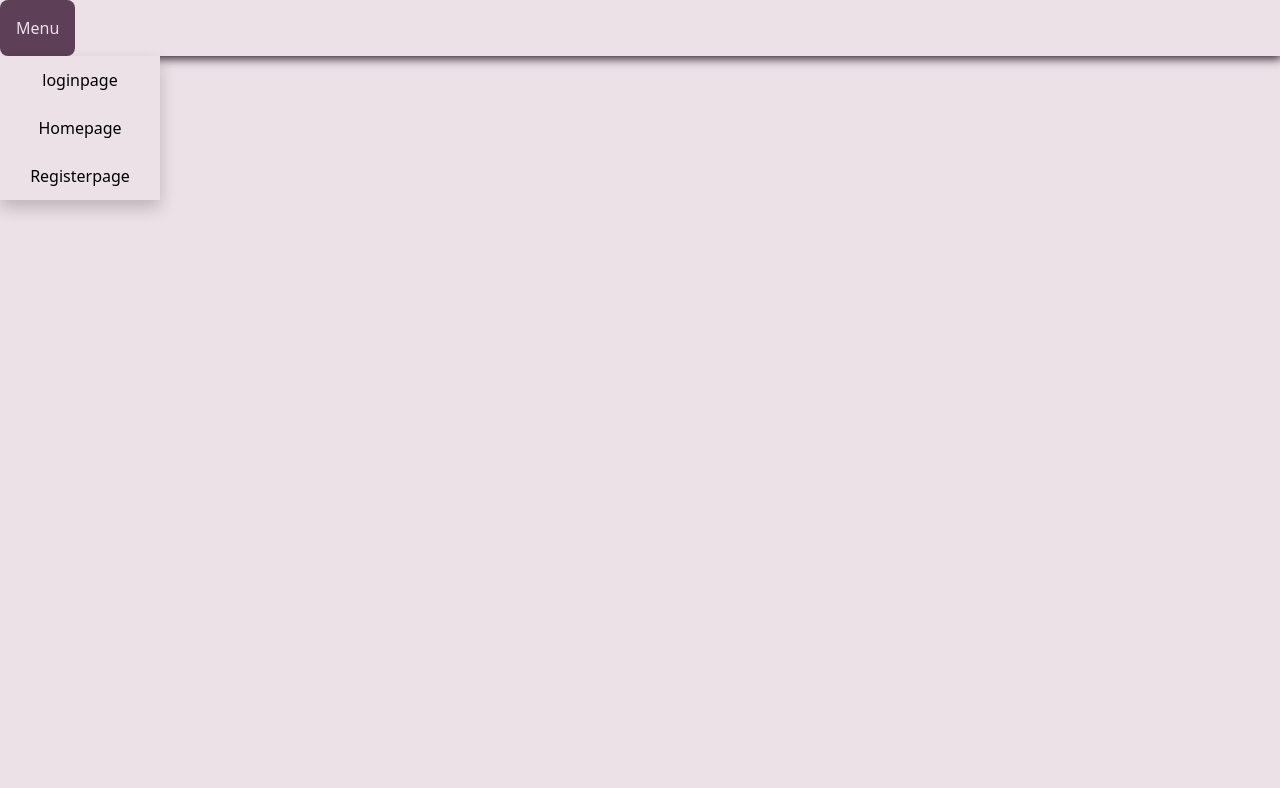
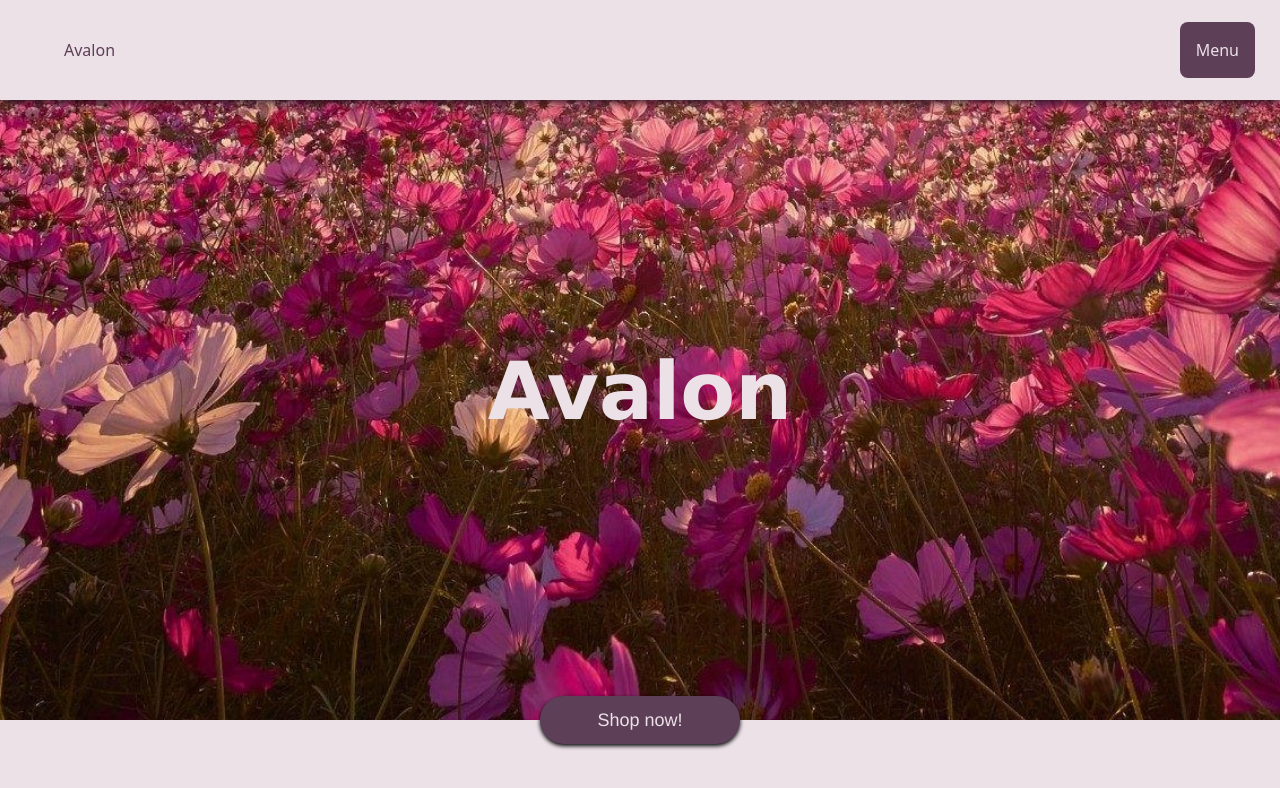
Before and after one commit to ChaiB04/Sem3-Avalon-FE, a React (Vite) app: page / in a window 1280 px wide. Shown: the top 788 px of the page. Built offline with nearby package versions, Linux system fonts and the light colour scheme.

Commit message:
Styled the homepage partly

```diff
--- a/src/App.jsx
+++ b/src/App.jsx
@@ -1,7 +1,7 @@
 import React from 'react'
 import './App.css'
+import NavBar from './components/NavBar.jsx';
 import { Route, Routes, BrowserRouter as Router } from "react-router-dom";
-import NavBar from './components/NavBar';
 import HomePage from './pages/HomePage';
 import LoginPage from './pages/LoginPage';
 import 'bootstrap/dist/css/bootstrap.min.css';
@@ -11,8 +11,9 @@ import RegisterPage from './pages/RegisterPage';
 function App() {
   return (
     <>
+
       <Router>
-        <NavBar />
+      <NavBar />
         <Routes>
           <Route path="/" element={<HomePage />} />
           <Route path="/login" element={<LoginPage />} />
--- a/src/components/ButtonShop.jsx
+++ b/src/components/ButtonShop.jsx
@@ -6,11 +6,10 @@ function ButtonShop(){
     return(
         <>
         <button className={styles.button}>
-            <p>Shop now!</p>
+            <p className={styles.text}>Shop now!</p>
         </button>
-
         </>
-        )
+    )
 }
 
 export default ButtonShop;
--- a/src/components/ButtonShop.module.css
+++ b/src/components/ButtonShop.module.css
@@ -1,12 +1,19 @@
-.button{
+.button {
     background-color: #5D3F58;
     border-radius: 25px;
-    width: 15vw;
-    box-shadow: 0 2px 4px 0 rgba(0,0,0,1);
+    width: 200px;
+    box-shadow: 0 2px 4px 0 rgba(0, 0, 0, 1);
+    display: flex;
+    justify-content: center;
+    align-items: center;
 }
 
-p{
+.text {
     color: #ECE1E7;
     font-family: 'Franklin Gothic Medium', 'Arial Narrow', Arial, sans-serif;
     font-size: large;
+    display: flex;
+    justify-content: center;
+    align-items: center;
+    margin:0;
 }
--- a/src/components/NavBar.jsx
+++ b/src/components/NavBar.jsx
@@ -25,6 +25,7 @@ function NavBar() {
 
     return (
     <nav className={styles.navBar}>
+        <NavLink to="/"  className={styles.headerBrand}>Avalon</NavLink>
         <div className={styles.dropdown}>
         <button className={styles.dropbtn}>Menu</button>
         <div className={styles.dropdownContent}>
--- a/src/components/NavBar.module.css
+++ b/src/components/NavBar.module.css
@@ -1,49 +1,56 @@
-.navBar{
+/* Style for the navbar */
+.navBar {
   width: 100%;
+  height: 100px;
+  background-color: #ECE1E7;
   display: flex;
+  justify-content: space-between; /* Align items to both ends */
+  align-items: center; /* Vertically center items */
+  position: fixed;
+  top: 0;
+  box-shadow: 2px 2px 10px #1c0a19;
   left:0;
-  margin-top:0;
-  top:0;
-  position: fixed;
-  box-shadow: #1c0a19 2px 2px 10px;
 }
 
-.navItem{
+.headerBrand{
+  margin-left:5%;
+}
+
+/* Style for the navigation items (if applicable) */
+.navItem {
   list-style: none;
 }
 
+/* Style for the dropdown button */
 .dropbtn {
   background-color: #5D3F58;
   color: #ECE1E7;
   padding: 16px;
+  margin-right: 25px;
   font-size: 16px;
   border: none;
   cursor: pointer;
 }
 
-/* The container <div> - needed to position the dropdown content */
-.dropdown {
-  position: relative;
-  display: inline-block;
+/* Style for the container <div> of the dropdown */
+.navbar .dropdown {
+  display: flex;
+  justify-content: flex-end; /* Keep this for the button on the right side */
+  position: relative; /* Add position: relative to make absolute positioning relative to this container */
 }
 
-/* .dropdownContent {
-  right: 0;
-} */
-
-
-/* Dropdown Content (Hidden by Default) */
+/* Style for the dropdown content (Hidden by Default) */
 .dropdownContent {
   display: none;
   position: absolute;
   background-color: #ECE1E7;
   min-width: 160px;
-  box-shadow: 0px 8px 16px 0px rgba(0,0,0,0.2);
+  box-shadow: 8px 0px 16px 0px rgba(0, 0, 0, 0.2); /* Shadow on the right, adjust as needed */
   z-index: 1;
-
+  right: 0; /* Position to the left of the button */
 }
 
-/* Links inside the dropdown */
+/* Style for links inside the dropdown */
 .dropdownContent a {
   color: black;
   padding: 12px 16px;
@@ -52,7 +59,9 @@
 }
 
 /* Change color of dropdown links on hover */
-.dropdownContent a:hover {background-color: #ECE1E7}
+.dropdownContent a:hover {
+  background-color: #ECE1E7;
+}
 
 /* Show the dropdown menu on hover */
 .dropdown:hover .dropdownContent {
--- a/src/pages/HomePage.jsx
+++ b/src/pages/HomePage.jsx
@@ -1,15 +1,28 @@
 import React from "react";
 import styles from './HomePage.module.css';
+import NavBar from '../components/NavBar';
 import ShopNowButton from '../components/ButtonShop';
 import 'bootstrap/dist/css/bootstrap.min.css';
 
 function HomePage(){
 return (
-    <div className={styles.container}>
+    <>
+   {/* <div className="container"> */}
         {/* <p className={styles.companyName}>Avalon</p>
         <img className={styles.backgroundImage} src="src/images/backgroundhomepage2.jpg"/> */}
-        {/* <ShopNowButton className={styles.buttonShow}/> */}
-    </div>
+        {/* <ShopNowButton className={styles.buttonShow}/> src="src/images/wp4488485.jpg"*/}
+   {/* // </div> */}
+          <div>
+          <section className={styles.indexBanner}>
+               <div className={styles.titleCenter}>
+                    <p className={styles.title}>Avalon</p>
+               </div>
+               <div className={styles.buttonContainer}>
+                    <ShopNowButton/>
+               </div>
+          </section>
+          </div>
+     </>
 )
 }
 
--- a/src/pages/HomePage.module.css
+++ b/src/pages/HomePage.module.css
@@ -1,5 +1,3 @@
-
-
 .backgroundImage{
     background-repeat: no-repeat;
     width: 100vw;
@@ -20,16 +18,46 @@
 }
 
 .container{
-    background-image: url(../images/BackgroundPic.jpg);
+    /* background-image: url(../images/BackgroundPic.jpg); */
+    border-color: #000000;
+   /* // border-radius: 32px; */
+    border-width: 3px;
+}
+
+/*BANNER*/
+
+.indexBanner{
+    width: 100vw;
+    height: 80vh;
+    background-image: url('../images/backgroundhomepage.jpg');
+    background-repeat: no-repeat;
+    background-position: center;
+    background-size: cover;
+
+}
+
+.titleCenter{
+    display: flex;
+    justify-content: center;
+    align-items: center;
+    height: 80vh;
+}
+
+.title{
+    font-family:'Lucida Sans', 'Lucida Sans Regular', 'Lucida Grande', 'Lucida Sans Unicode', Geneva, Verdana, sans-serif;
+    color: #ECE1E7;
+    font-size: 500%;
+    font-weight: 1000;
 }
 
 body{
     background-color:#ECE1E7 ;
+    width: 100vw;
 }
 
-.buttonShow{
-    position:absolute;
-
-    left:43vw;
-    top:33vw;
-}
+.buttonContainer {
+    display: flex;
+    justify-content: center;
+    align-items: center;
+    height: 0;
+  }
--- a/src/pages/LoginPage.jsx
+++ b/src/pages/LoginPage.jsx
@@ -31,13 +31,12 @@ function LoginPage(){
     // Send a POST request to your backend API
     if (!isEmailValid(formData.email)) {
       setErrorLoggingIn(true)
-        return; // Prevent the form from submitting
+      return;
     }
     else{
       await userService.loginWithEmailAndPassword(formData)
       .catch(axiosResponse => {
         const errors = axiosResponse.response.data
-
         if(errors){
           //it's aready going wrong with int's with the dto so it's sending this
           if(errors.message.includes("JSON parse error:")){
@@ -50,8 +49,6 @@ function LoginPage(){
       }
       )
     }
-
-
   };
 
 
@@ -68,8 +65,6 @@ return(
          {errorLoggingIn && <h1 className="errorMessage">Please fill in a proper email.</h1>}
           </div>
     </form>
-
-
   </>
 
 )
--- a/src/pages/RegisterPage.jsx
+++ b/src/pages/RegisterPage.jsx
@@ -1,5 +1,6 @@
 import React from "react";
 import { useState, useEffect } from "react";
+
 import styles from './RegisterPage.module.css'
 import 'bootstrap/dist/css/bootstrap.min.css';
 import userService from "../services/UserService";
@@ -32,7 +33,6 @@ function RegisterPage(){
     e.preventDefault();
 
           // Send a POST request to your backend API
-      //const response = await axios.post("http://localhost:8080/users", formData);
       await userService.createUser(formData)
       .catch(axiosResponse => {
         const errors = axiosResponse.response.data
```
Also changed, not shown: src/components/AddUser.js (deleted, +0 -86 lines), src/images/wp4488485.jpg (added). Lines whose indentation alone changed are shown as unchanged.
